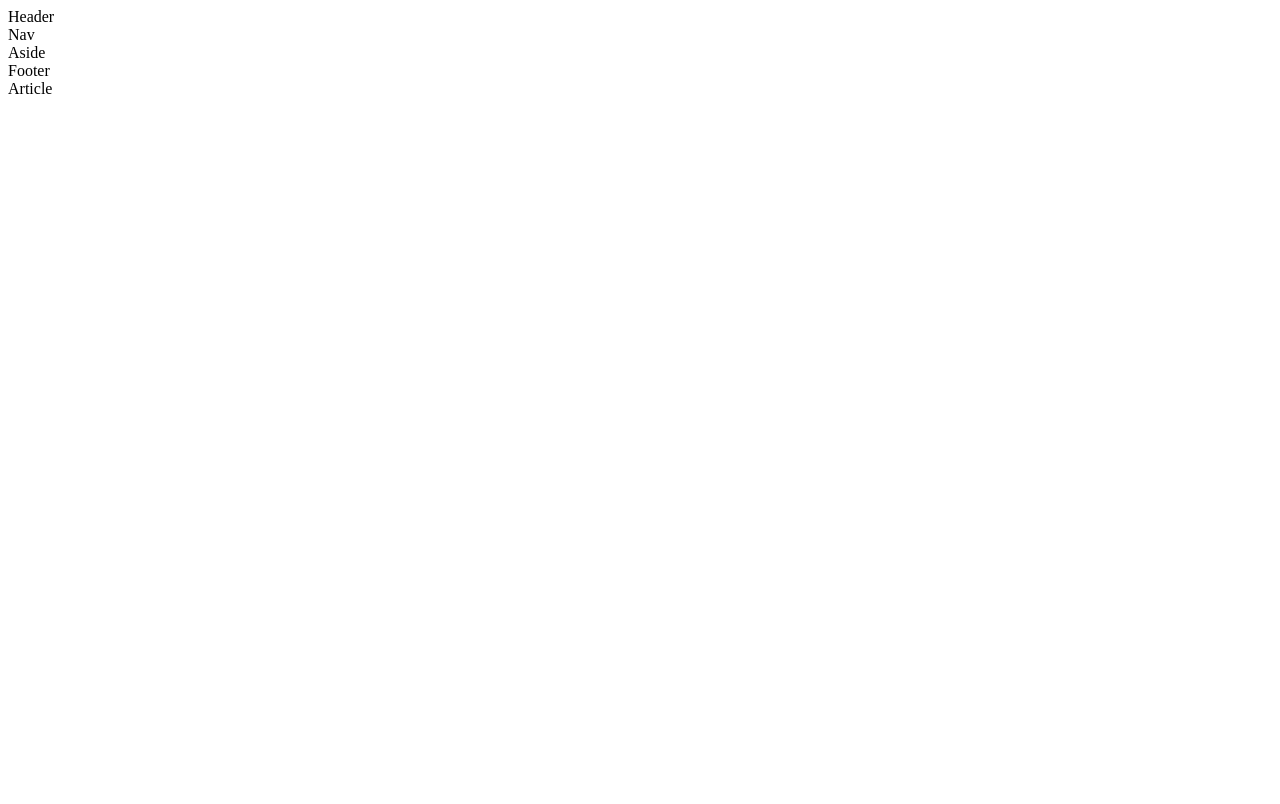
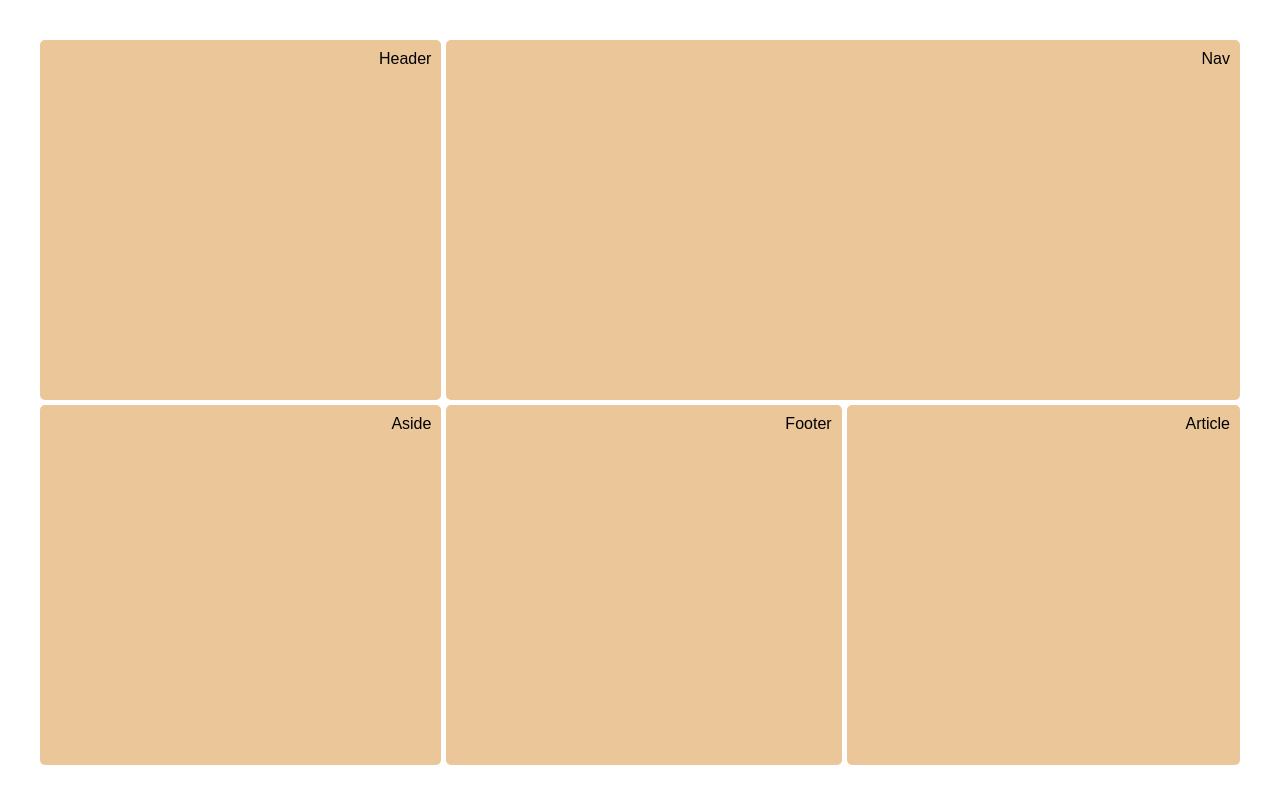
Before and after one commit to kusszkussz/pacal7, a plain HTML site: page index.html in a window 1280 px wide. Drawn offline with Linux system fonts and the light colour scheme.

Commit message:
grid pipa

```diff
--- /dev/null
+++ b/css/style.css
@@ -0,0 +1,45 @@
+*{
+    box-sizing: border-box;
+}
+
+body{
+    font-family: Arial, Helvetica, sans-serif;
+    text-align: right;
+    margin: 40px;
+}
+
+#header{
+    grid-area: header;
+}
+
+#nav{
+    grid-area: nav;
+}
+
+#aside{
+    grid-area: aside;
+}
+
+#footer{
+    grid-area: footer;
+}
+
+#article{
+    grid-area: article;
+}
+
+#wrapper{
+    display: grid;
+    gap: 5px;
+    grid-template-columns: repeat(1fr, 3);
+    grid-template-areas:
+    "header nav nav"
+    "aside footer article";
+}
+
+#wrapper > div{
+    background-color: rgb(234, 198, 153);
+    border-radius: 5px;
+    padding: 10px;
+    height: 45vh;
+}
--- a/index.html
+++ b/index.html
@@ -4,6 +4,7 @@
     <meta charset="UTF-8">
     <meta http-equiv="X-UA-Compatible" content="IE=edge">
     <meta name="viewport" content="width=device-width, initial-scale=1.0">
+    <link rel="stylesheet" href="/css/style.css">
     <title>Reszponzív oldal</title>
 </head>
 <body>
```
